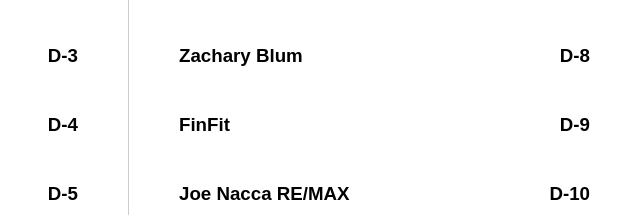
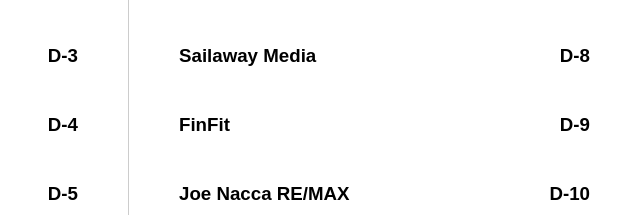
Before and after one commit to casaproperties/railroad-suites, a plain HTML site: page index.html in a window 1280 px wide. Shown: the part 212-427 px from the top of the page, 640-1280 px from the left. Drawn offline with Linux system fonts and the light colour scheme.

Commit message:
Update index.html

```diff
--- a/index.html
+++ b/index.html
@@ -36,7 +36,7 @@
           <h3>Granite Interactive <span>D-7</span></h3>
         </li>
         <li>
-          <h3>Zachary Blum <span>D-8</span></h3>
+          <h3>Sailaway Media <span>D-8</span></h3>
         </li>
         <li>
           <h3>FinFit <span>D-9</span></h3>
```
